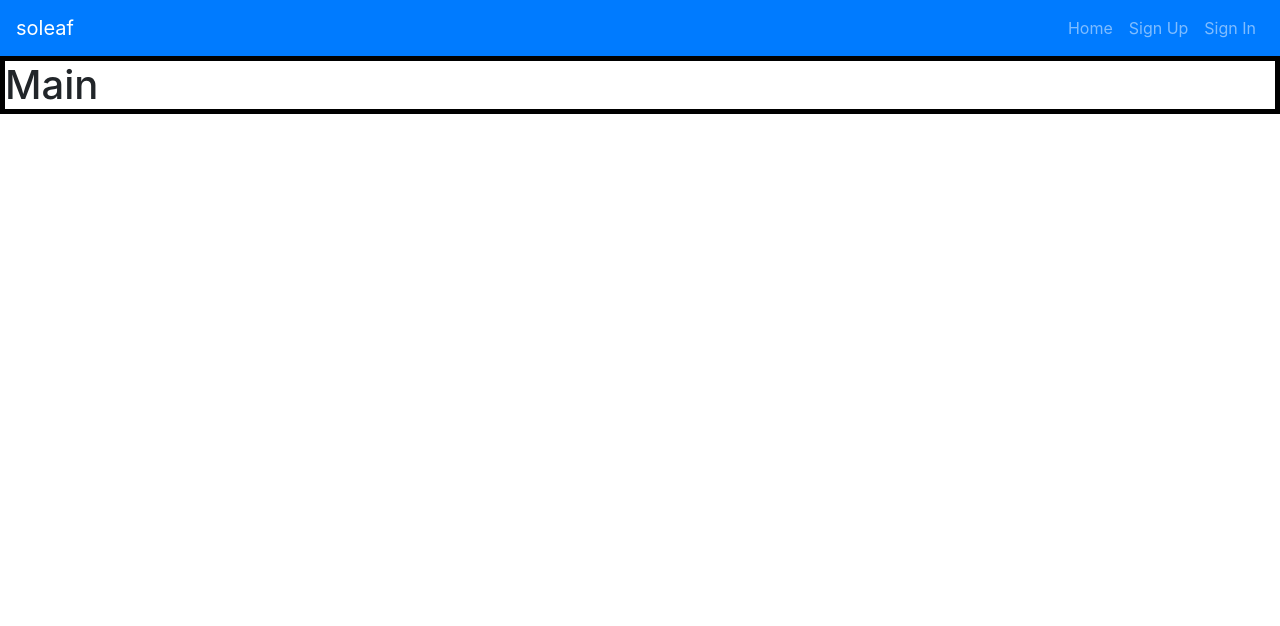
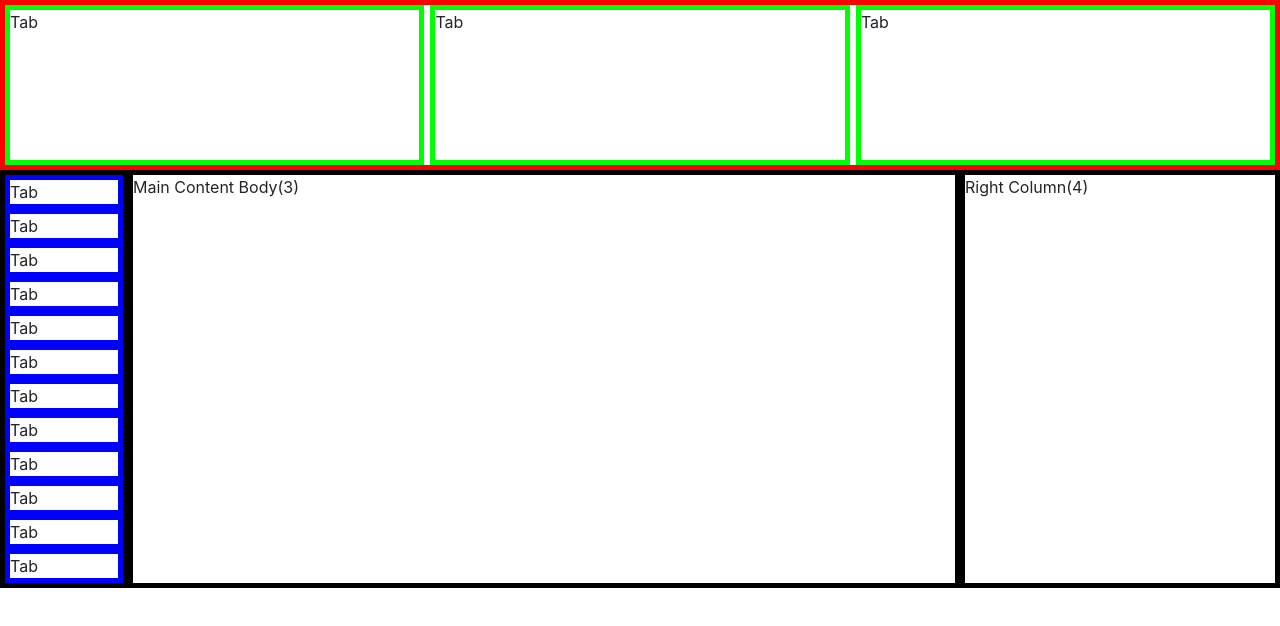
Before and after one commit to MStephen024/soleaf-client, a React app: page /#/ in a window 1280 px wide. Shown: the top 626 px of the page. Built offline with nearby package versions, Linux system fonts and the light colour scheme.

Commit message:
Created the structure for each main component.

```diff
--- a/src/App.js
+++ b/src/App.js
@@ -1,16 +1,16 @@
-import React, { Component, Fragment } from 'react'
+import React, { Component } from 'react'
 import { Route } from 'react-router-dom'
 import { v4 as uuid } from 'uuid'
 
-import AuthenticatedRoute from './components/AuthenticatedRoute/AuthenticatedRoute'
-import AutoDismissAlert from './components/AutoDismissAlert/AutoDismissAlert'
-import Header from './components/Header/Header'
-import SignUp from './components/SignUp/SignUp'
-import SignIn from './components/SignIn/SignIn'
-import SignOut from './components/SignOut/SignOut'
-import ChangePassword from './components/ChangePassword/ChangePassword'
+// import AuthenticatedRoute from './components/AuthenticatedRoute/AuthenticatedRoute'
+// import AutoDismissAlert from './components/AutoDismissAlert/AutoDismissAlert'
+// import Header from './components/Header/Header'
+// import SignUp from './components/SignUp/SignUp'
+// import SignIn from './components/SignIn/SignIn'
+// import SignOut from './components/SignOut/SignOut'
+// import ChangePassword from './components/ChangePassword/ChangePassword'
 
-import Dashboard from './components/Soleaf/Dashboard'
+import MainPage from './components/Soleaf/MainPage'
 
 class App extends Component {
   constructor (props) {
@@ -39,39 +39,14 @@ class App extends Component {
   }
 
   render () {
-    const { msgAlerts, user } = this.state
+    // const { msgAlerts, user } = this.state
 
     return (
-      <Fragment>
-        <Header user={user} />
-        {msgAlerts.map(msgAlert => (
-          <AutoDismissAlert
-            key={msgAlert.id}
-            heading={msgAlert.heading}
-            variant={msgAlert.variant}
-            message={msgAlert.message}
-            id={msgAlert.id}
-            deleteAlert={this.deleteAlert}
-          />
-        ))}
-        <main> {/* className="container" */ }
-          <Route path='/sign-up' render={() => (
-            <SignUp msgAlert={this.msgAlert} setUser={this.setUser} />
-          )} />
-          <Route path='/sign-in' render={() => (
-            <SignIn msgAlert={this.msgAlert} setUser={this.setUser} />
-          )} />
-          <AuthenticatedRoute user={user} path='/sign-out' render={() => (
-            <SignOut msgAlert={this.msgAlert} clearUser={this.clearUser} user={user} />
-          )} />
-          <AuthenticatedRoute user={user} path='/change-password' render={() => (
-            <ChangePassword msgAlert={this.msgAlert} user={user} />
-          )} />
-          <Route path='/' render={() => (
-            <Dashboard msgAlert={this.msgAlert} setUser={this.setUser} />
-          )} />
-        </main>
-      </Fragment>
+      <div className='wrapper'>
+        <Route path='/' render={() => (
+          <MainPage msgAlert={this.msgAlert} setUser={this.setUser} />
+        )} />
+      </div>
     )
   }
 }
--- /dev/null
+++ b/src/components/Soleaf/DashHeaders/HeaderContainer.js
@@ -0,0 +1,17 @@
+import React from 'react'
+
+import Time from './Time'
+import Profile from './Profile'
+import Weather from './Weather'
+
+const HeaderContainer = (props) => {
+  return (
+    <div className="full-width header-row red-border">
+      <Time />
+      <Profile />
+      <Weather />
+    </div>
+  )
+}
+
+export default HeaderContainer
--- /dev/null
+++ b/src/components/Soleaf/DashHeaders/Profile.js
@@ -0,0 +1,11 @@
+import React from 'react'
+
+const Profile = (props) => {
+  return (
+    <div className="tab">
+      Tab
+    </div>
+  )
+}
+
+export default Profile
--- /dev/null
+++ b/src/components/Soleaf/DashHeaders/Time.js
@@ -0,0 +1,11 @@
+import React from 'react'
+
+const Time = (props) => {
+  return (
+    <div className="tab">
+      Tab
+    </div>
+  )
+}
+
+export default Time
--- /dev/null
+++ b/src/components/Soleaf/DashHeaders/Weather.js
@@ -0,0 +1,11 @@
+import React from 'react'
+
+const Weather = (props) => {
+  return (
+    <div className="tab">
+      Tab
+    </div>
+  )
+}
+
+export default Weather
--- a/src/components/Soleaf/Dashboard.js
+++ /dev/null
@@ -1,9 +0,0 @@
-import React from 'react'
-
-const Dashboard = () => {
-  return (
-    <h1 className="h1-border"> Main </h1>
-  )
-}
-
-export default Dashboard
--- /dev/null
+++ b/src/components/Soleaf/MainContentSection.js
@@ -0,0 +1,11 @@
+import React from 'react'
+
+const MainContentSection = (props) => {
+  return (
+    <div className="content-width blk-border">
+      Main Content Body(3)
+    </div>
+  )
+}
+
+export default MainContentSection
--- /dev/null
+++ b/src/components/Soleaf/MainPage.js
@@ -0,0 +1,23 @@
+import React from 'react'
+
+import HeaderContainer from './DashHeaders/HeaderContainer'
+import RSSTabs from './RSSTabs/RSSTabs'
+import MainContentSection from './MainContentSection'
+import RightColumn from './RightColumn'
+
+const MainPage = (props) => {
+  return (
+    <div>
+      <div className='header-height'>
+        <HeaderContainer />
+      </div>
+      <div className='content-height'>
+        <RSSTabs />
+        <MainContentSection />
+        <RightColumn />
+      </div>
+    </div>
+  )
+}
+
+export default MainPage
--- /dev/null
+++ b/src/components/Soleaf/RSSTabs/RSSTabs.js
@@ -0,0 +1,24 @@
+import React from 'react'
+import Tab from './Tab'
+
+const RSSTabs = (props) => {
+  return (
+    <div className="rss-width tab-grid blk-border">
+      {/* create map variable with tab components for each subject instead of 10 individual tabs */}
+      <Tab />
+      <Tab />
+      <Tab />
+      <Tab />
+      <Tab />
+      <Tab />
+      <Tab />
+      <Tab />
+      <Tab />
+      <Tab />
+      <Tab />
+      <Tab />
+    </div>
+  )
+}
+
+export default RSSTabs
--- /dev/null
+++ b/src/components/Soleaf/RSSTabs/Tab.js
@@ -0,0 +1,11 @@
+import React from 'react'
+
+const Tab = (props) => {
+  return (
+    <div className="blue-border">
+      Tab
+    </div>
+  )
+}
+
+export default Tab
--- /dev/null
+++ b/src/components/Soleaf/RightColumn.js
@@ -0,0 +1,11 @@
+import React from 'react'
+
+const RightColumn = (props) => {
+  return (
+    <div className="right-col blk-border">
+      Right Column(4)
+    </div>
+  )
+}
+
+export default RightColumn
--- a/src/index.scss
+++ b/src/index.scss
@@ -1,5 +1,61 @@
 @import '~bootstrap/scss/bootstrap';
 
-.h1-border {
+.content-width {
+  width: 65%;
+}
+
+.header-height {
+  height: 25%;
+}
+
+.content-height {
+  display: flex;
+  flex-direction: row;
+  height: 100%;
+}
+
+.full-width {
+  width: 100%;
+}
+
+.right-col {
+  width: 25%;
+}
+
+.header-row {
+  display: flex;
+  flex-direction: row;
+  justify-content: space-between;
+}
+
+.row {
+  margin-left: 0;
+  margin-right: 0;
+}
+
+.rss-width {
+  width: 10%;
+}
+
+.tab-grid {
+  display: flex;
+  flex-direction: column;
+}
+
+.blk-border {
   border: 5px solid #000;
 }
+
+.blue-border {
+  border: 5px solid #00f;
+}
+
+.tab {
+  border: 5px solid #0f0;
+  width: 33%;
+  height: 10rem;
+}
+
+.red-border {
+  border: 5px solid #f00;
+}
```
